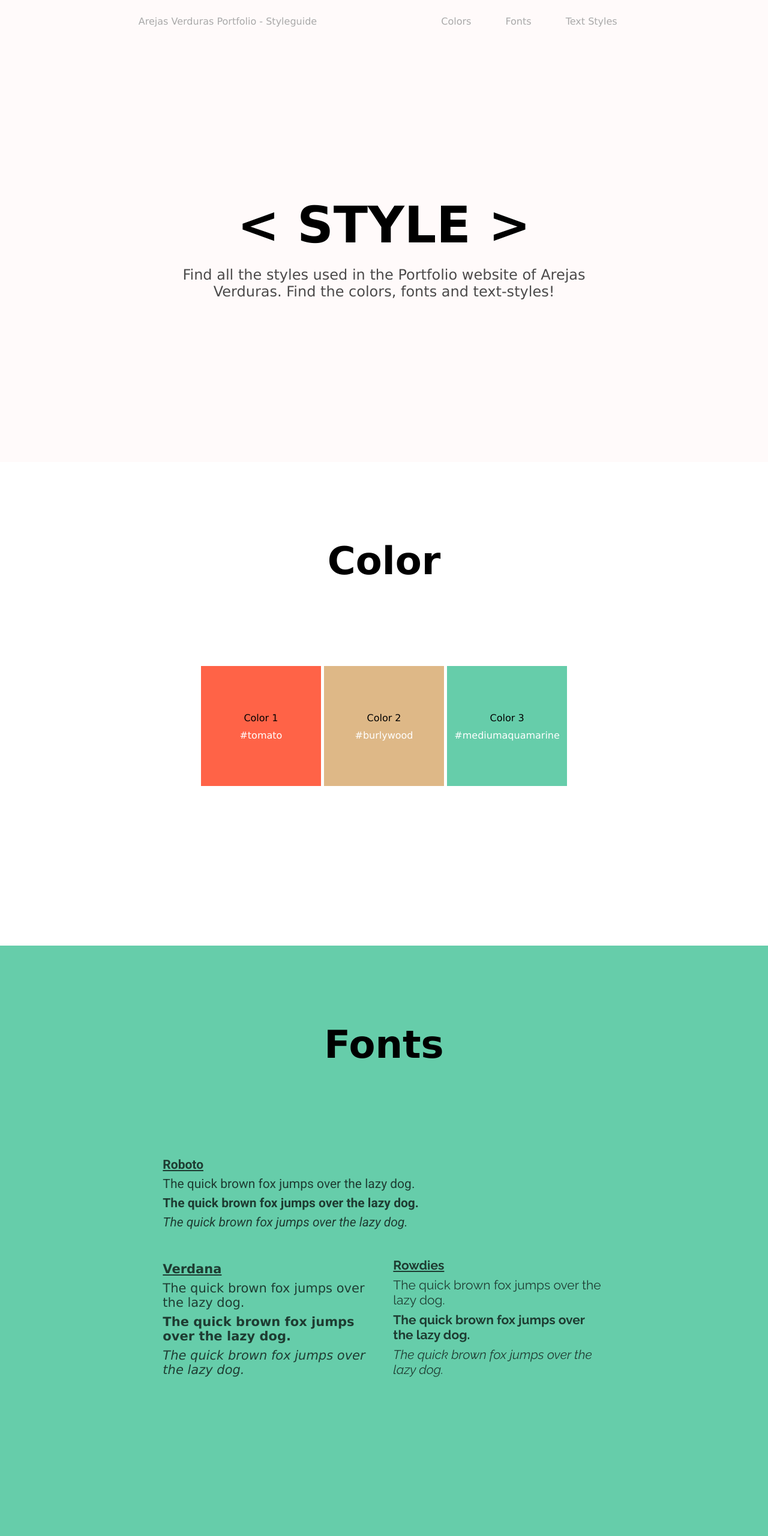
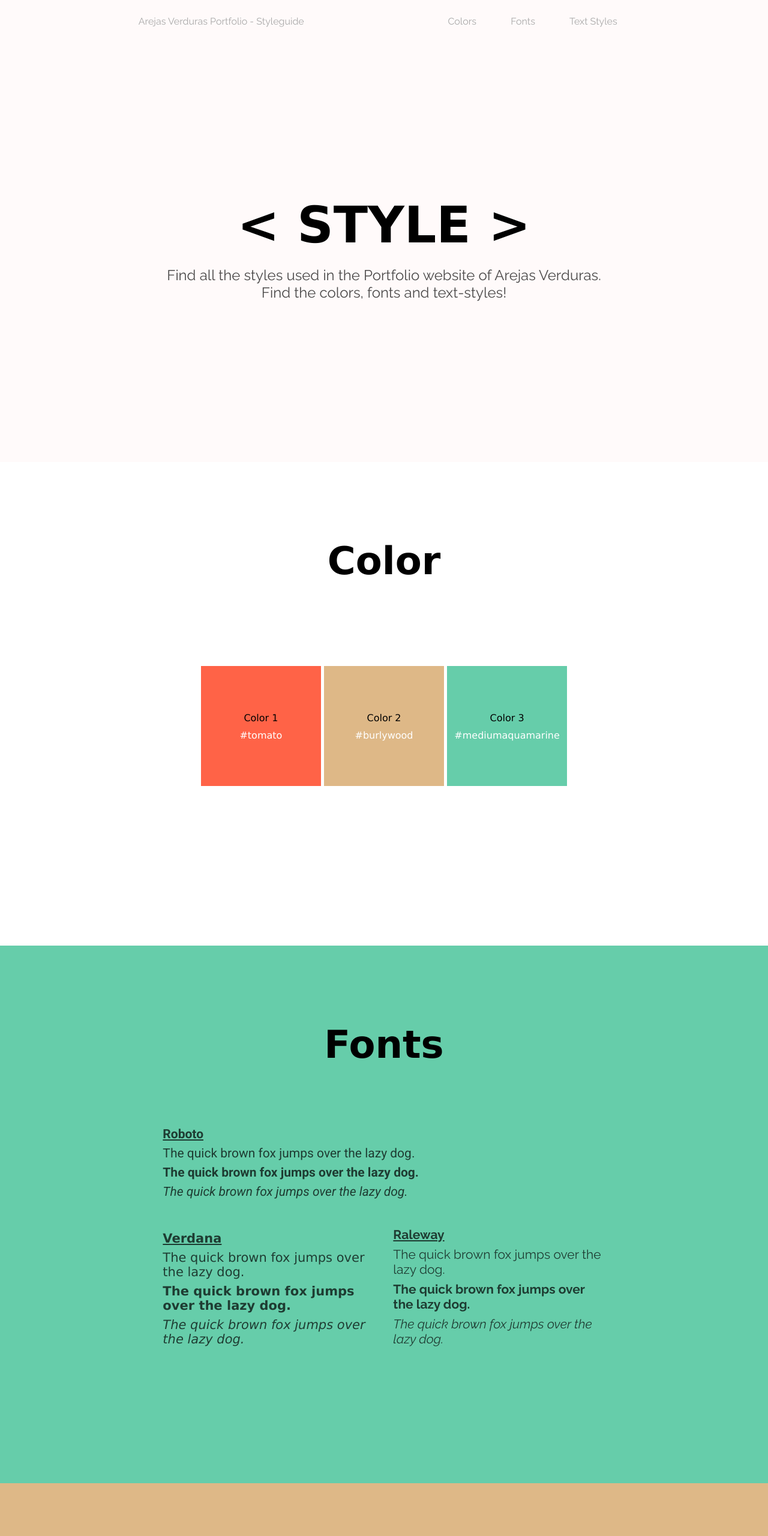
Before and after one commit to arejasverduras/CSS-4-Styleguide, a plain HTML site: page index.html in a window 1280 px wide. Shown: the top 2560 px of the page at 60% size. Drawn offline with Linux system fonts and the light colour scheme.

Commit message:
finish up

```diff
--- a/index.html
+++ b/index.html
@@ -9,7 +9,7 @@
     <body>
         <header>
             <div id="pagetitle">
-              <p>Arejas Verduras Portfolio - Styleguide</p>
+              <p><a href="#">Arejas Verduras Portfolio - Styleguide</a></p>
             </div>
                 <nav>
                     <a href="#color">Colors</a>
@@ -50,7 +50,7 @@
                         <p class="style2">The quick brown fox jumps over the lazy dog.</p>
                         <p class="style3">The quick brown fox jumps over the lazy dog.</p>
                       </div><div class="FontblockHalve font3">
-                        <h4>Rowdies</h4>
+                        <h4>Raleway</h4>
                         <p class="style1">The quick brown fox jumps over the lazy dog.</p>
                         <p class="style2">The quick brown fox jumps over the lazy dog.</p>
                         <p class="style3">The quick brown fox jumps over the lazy dog.</p>
--- a/style.css
+++ b/style.css
@@ -23,6 +23,7 @@ h2 {
     padding: 20px;
     font-weight: normal;
     opacity: 0.7;
+    font-family: 'Raleway', sans-serif;
 }
 
 h3 {
@@ -58,6 +59,12 @@ header {
     padding: 26px;
 }
 
+a {
+    text-decoration: none;
+    color: darkgrey;
+    font-family: 'Raleway', sans-serif;
+}
+
 nav {
     width: 33%;
     text-align: right;
@@ -68,8 +75,6 @@ nav {
 nav a{
     display: inline-block;
     height: 70px;
-    text-decoration: none;
-    color: darkgrey;
     padding: 26px;
 }
 
@@ -135,7 +140,7 @@ main {
 
 .fontscontainer {
     width: 60%;
-    margin: 10% auto;
+    margin: 6% auto;
 }
 
 .FontblockFull {
@@ -220,6 +225,7 @@ footer {
     position: relative;
     top: 70px;
     padding: 20px;
+    font-family: 'Raleway', sans-serif;
     text-align: center;
     background-color: tomato;
     color: white;
```
